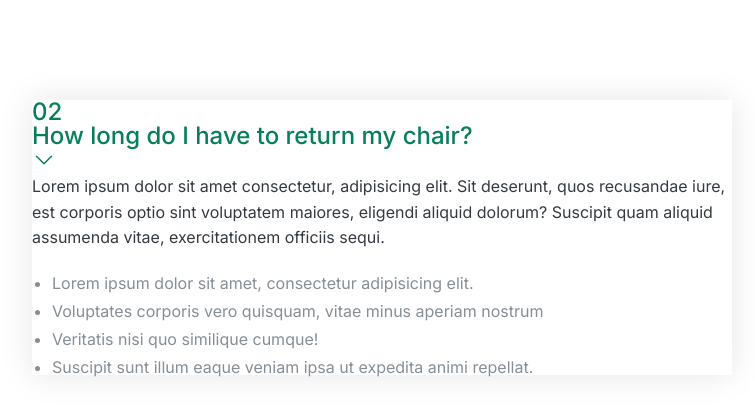
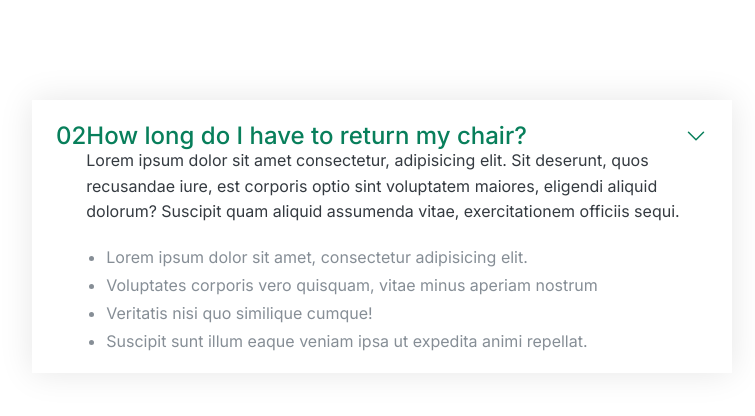
Before and after one commit to bern4t/UDEMY-Responsive_Websites, a plain HTML site: page ElementsComponentsPatterns/01-accordion.html in a window 1280 px wide. Shown: the whole page, without its empty margins (258-1013 px from the left). Drawn offline with Linux system fonts and the light colour scheme.

Commit message:
Create grid layout

```diff
--- a/ElementsComponentsPatterns/01-accordion.html
+++ b/ElementsComponentsPatterns/01-accordion.html
@@ -42,6 +42,10 @@
 
       .item {
         box-shadow: 0 0 32px rgba(0, 0, 0, 0.1);
+        padding: 24px;
+
+        display: grid;
+        grid-template-columns: auto 1fr auto;
       }
 
       .number,
@@ -58,6 +62,7 @@
       }
 
       .hidden-box {
+        grid-column: 2;
       }
 
       .hidden-box p {
```
